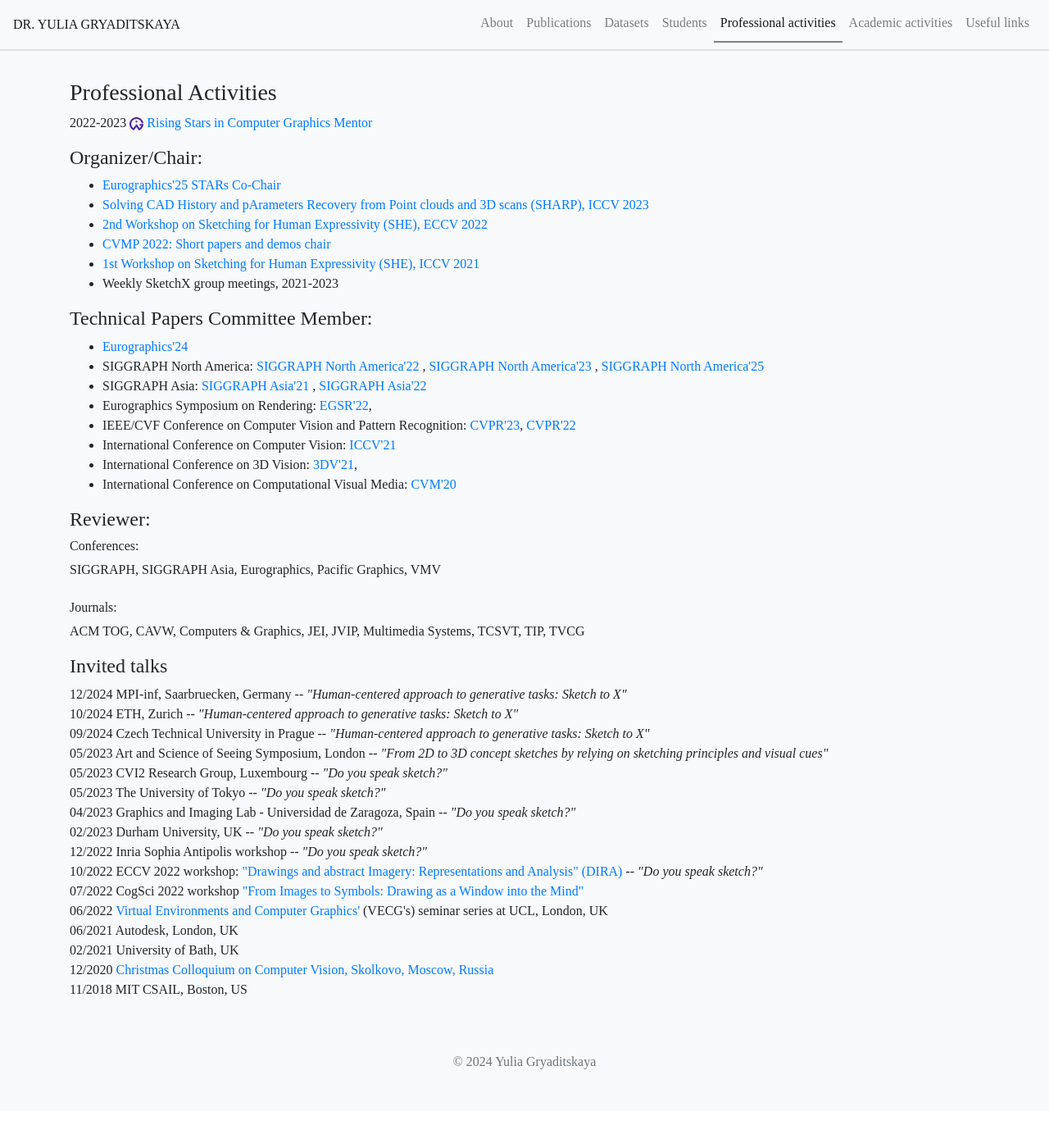
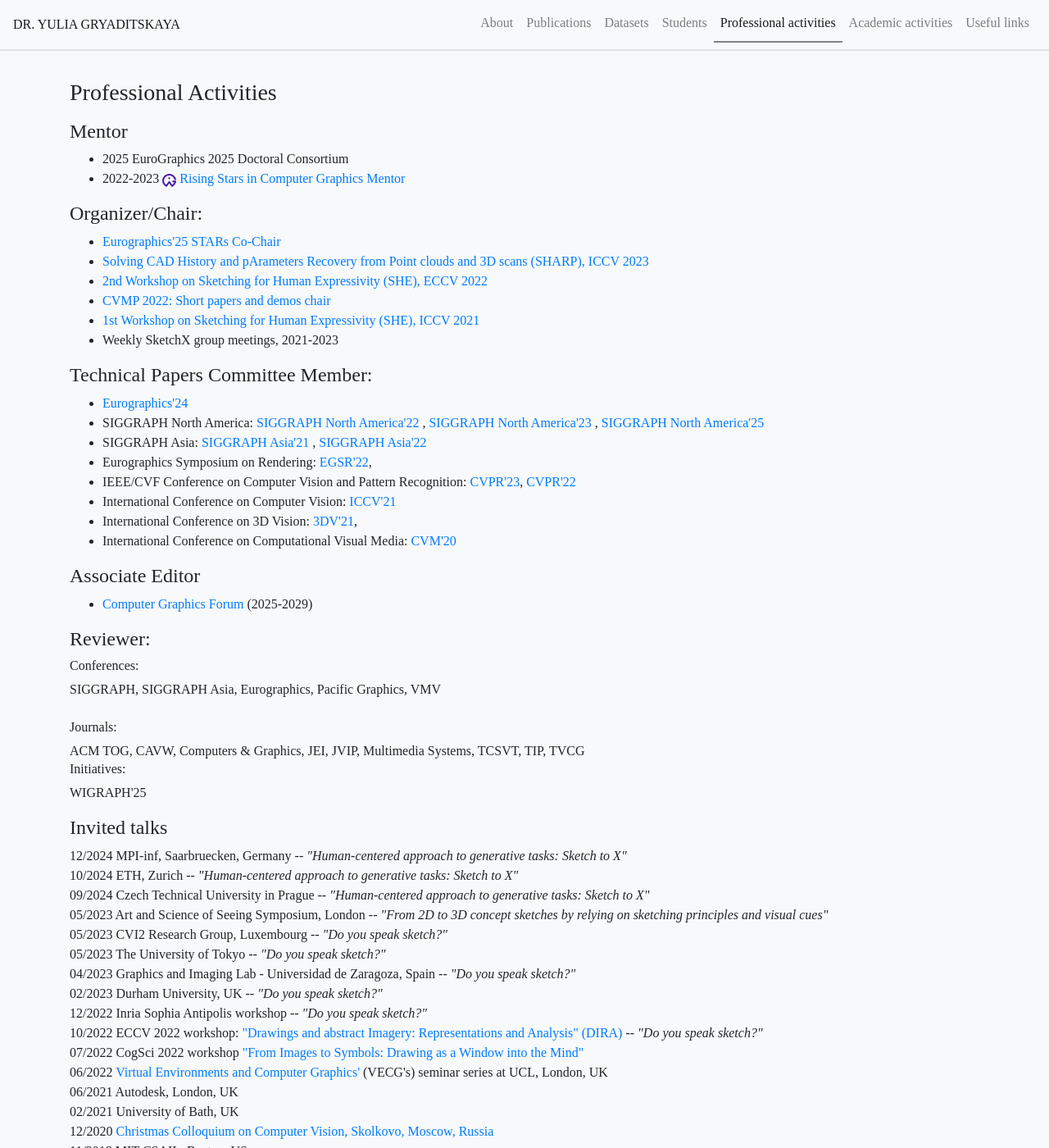
Before and after one commit to ygryadit/ygryadit.github.io, a Jekyll site: the page built from _pages/professional_activities.html, in a window 1280 px wide and 1400 px high. Shown: the whole window at 82% size. Built offline with Jekyll 4.4.1, drawn with Linux system fonts in a browser that asks for light colours; some web fonts are replaced.

Commit message:
Info update

```diff
--- a/_pages/professional_activities.html
+++ b/_pages/professional_activities.html
@@ -8,9 +8,20 @@
 <section id="activities_prof">
 	<div class="album py-5 bg-light">
 		<h3> Professional Activities </h3>
+
+
 		<p>
-			2022-2023 <img src="{{ site.baseurl }}/img/icons/wigraph.svg" style="width:17px;"/> <a href = "https://www.wigraph.org/events/2022-rising-stars-workshop/">Rising Stars in Computer Graphics Mentor</a>
+			<h4>Mentor</h4>
+			<ul>
+				<li>
+					2025 EuroGraphics 2025 Doctoral Consortium
+				</li>
+				<li>
+					2022-2023 <img src="{{ site.baseurl }}/img/icons/wigraph.svg" style="width:17px;"/> <a href = "https://www.wigraph.org/events/2022-rising-stars-workshop/">Rising Stars in Computer Graphics Mentor</a>
+				</li>
+			</ul>
 		</p>
+
 
 
 
@@ -61,6 +72,12 @@
 		</p>
 
 		<p>
+			<h4>Associate Editor</h4>
+			<ul>
+				<li> <a href="https://onlinelibrary.wiley.com/journal/14678659">Computer Graphics Forum</a> (2025-2029) </li>
+			</ul>
+		</p>
+		<p>
 			<h4>Reviewer:</h4>
 			<div>
 			<h6>Conferences:</h6>
@@ -70,6 +87,8 @@
 			<div>
 			<h6>Journals:</h6>
 			ACM TOG, CAVW, Computers & Graphics, JEI, JVIP, Multimedia Systems, TCSVT, TIP, TVCG
+			<h6>Initiatives:</h6>
+			WIGRAPH'25
 			</div>
 		</p>
 
```
Also changed, not shown: index.md (+6 -8 lines), 1 other file.
